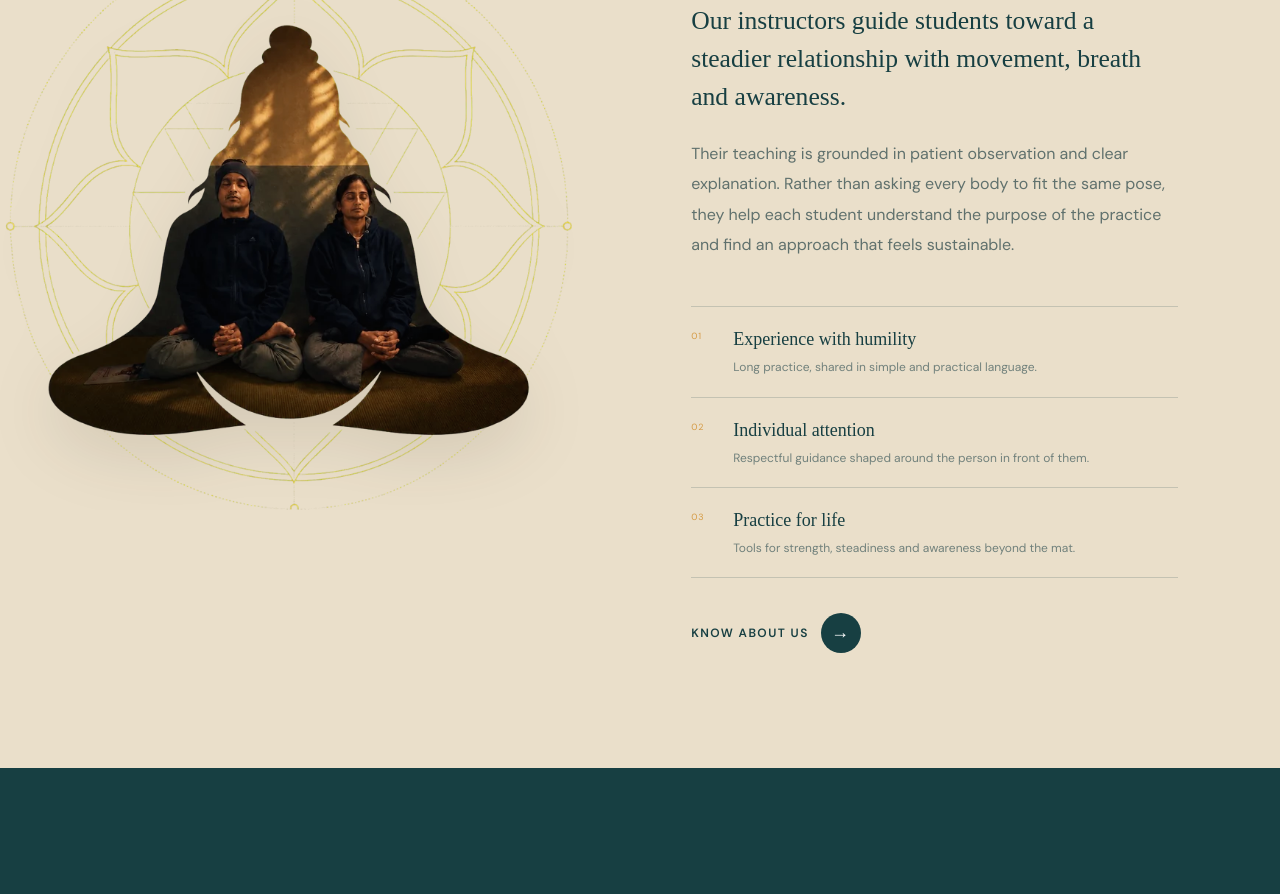
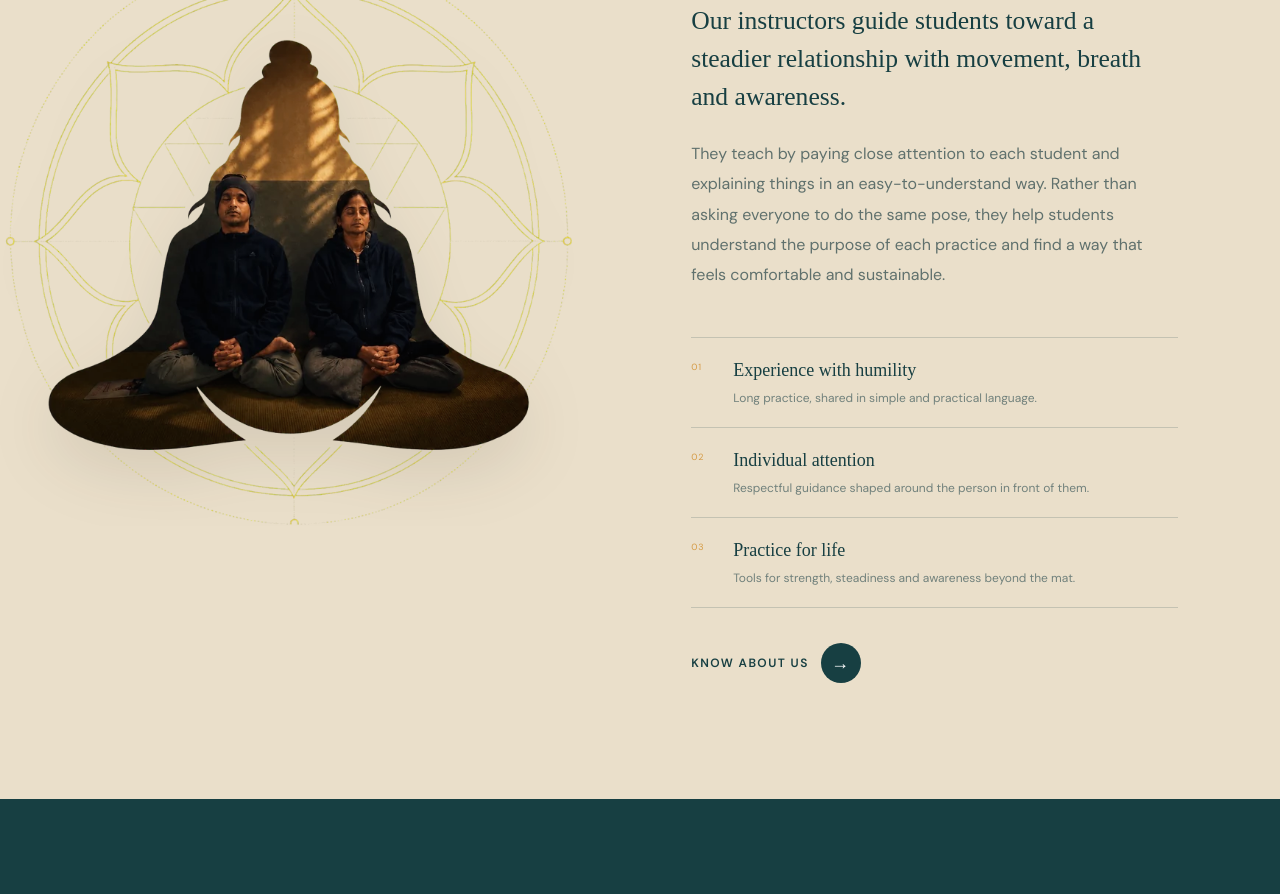
Before and after one commit to Murthy-sys/yogalaya, a React (Vite) app: page / in a window 1280 px wide. Shown: the part 2320-3214 px from the top of the page. Built offline with nearby package versions, Linux system fonts and the light colour scheme; no server answers; a web font is replaced by a local one.

Commit message:
fixes ap per request

```diff
--- a/src/constants/instructorConstants.js
+++ b/src/constants/instructorConstants.js
@@ -3,7 +3,7 @@ export const instructorContent = {
   title: "Meet",
   emphasizedTitle: "our instructors.",
   lead: "Our instructors guide students toward a steadier relationship with movement, breath and awareness.",
-  description: "Their teaching is grounded in patient observation and clear explanation. Rather than asking every body to fit the same pose, they help each student understand the purpose of the practice and find an approach that feels sustainable.",
+  description: "They teach by paying close attention to each student and explaining things in an easy-to-understand way. Rather than asking everyone to do the same pose, they help students understand the purpose of each practice and find a way that feels comfortable and sustainable.",
   image: "/assets/meet-instructors-chakra-transparent-800.webp",
   imageSrcSet: "/assets/meet-instructors-chakra-transparent-480.webp 480w, /assets/meet-instructors-chakra-transparent-800.webp 800w, /assets/meet-instructors-chakra-transparent-1254.webp 1254w",
   imageSizes: "(max-width: 760px) 100vw, 46vw",
--- a/src/constants/siteConstants.js
+++ b/src/constants/siteConstants.js
@@ -1,6 +1,6 @@
 export const whatsappUrl = "https://wa.me/919000382815?text=Namaste%2C%20I%27d%20like%20to%20know%20more%20about%20classes%20at%20Suresh%27s%20Yogalaya.";
 export const gayatriWhatsappUrl = "https://wa.me/919686570032?text=Namaste%2C%20I%27d%20like%20to%20know%20more%20about%20classes%20at%20Suresh%27s%20Yogalaya.";
-export const justdialReviewsUrl = "https://share.google/iUKOW55UqZQT2GuQ4";
+export const justdialReviewsUrl = "https://share.google/rAYDu38gDtA5twySM";
 
 export const navigationLinks = [
   ["Instructors", "instructor"],
```
Also changed, not shown: 4 other files (tests, documents, lock files or other folders).
